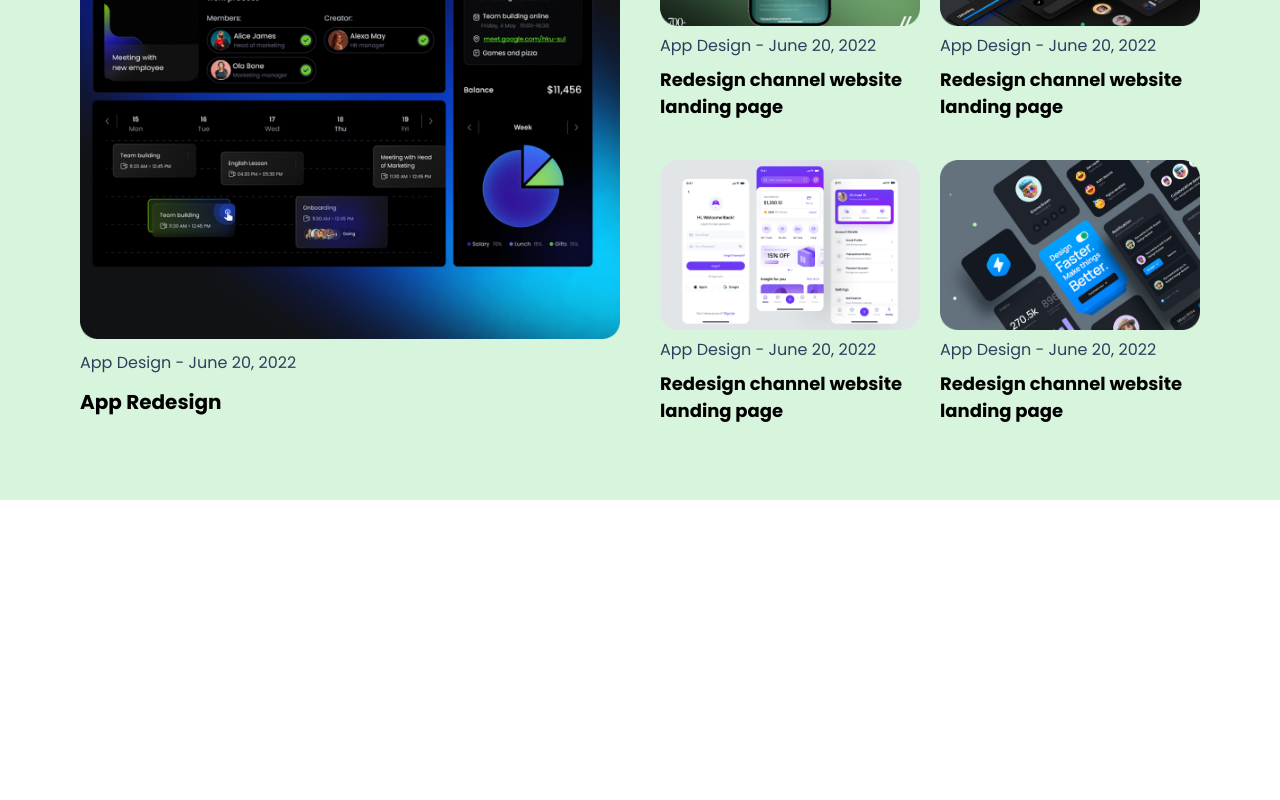
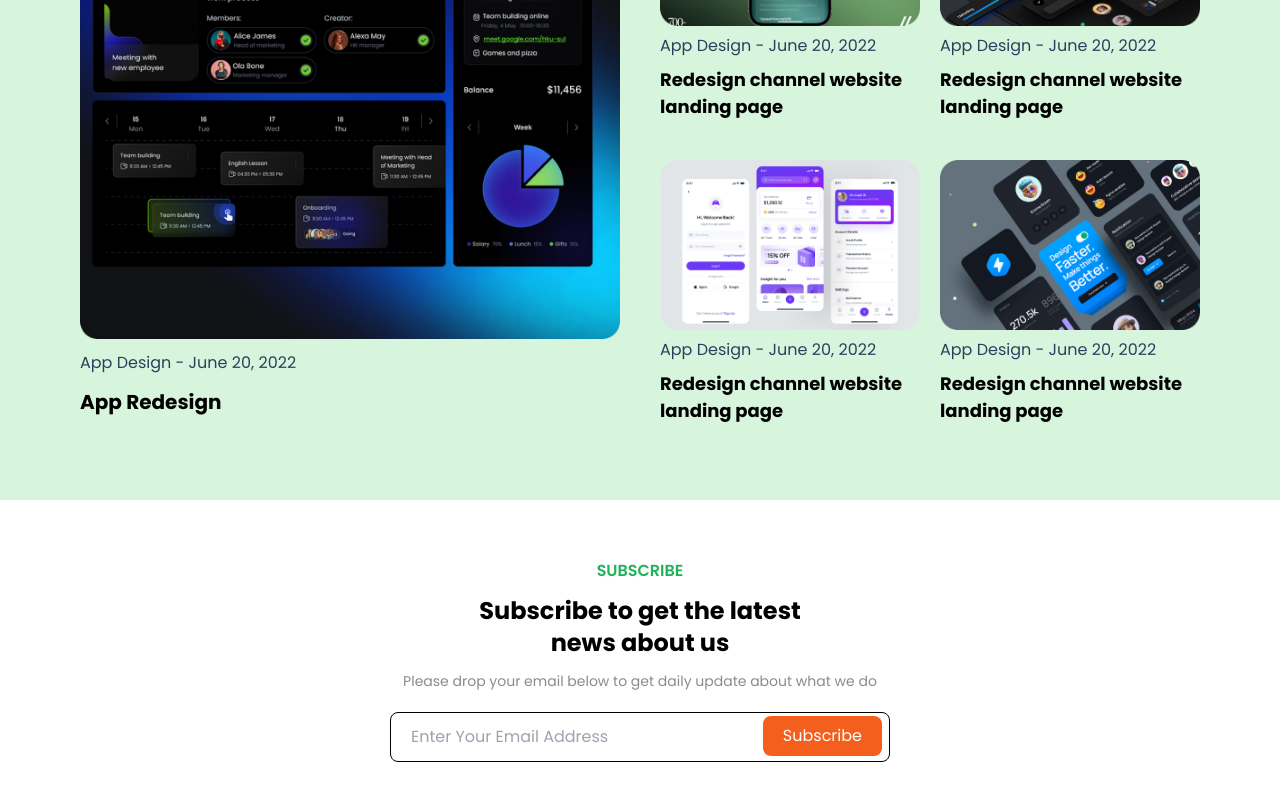
Before and after one commit to mdsajalali/web-design-agency, a Next.js app: page / in a window 1280 px wide. Shown: the part 2101-2901 px from the top of the page. Before the commit the page ends 2601 px from the top, so only its background shows below. Built offline with nearby package versions, Linux system fonts and the light colour scheme.

Commit message:
subscribe section added

```diff
--- a/src/app/page.js
+++ b/src/app/page.js
@@ -2,6 +2,7 @@ import Brands from "@/components/Brands";
 import FeaturedProject from "@/components/FeaturedProject";
 import Hero from "@/components/Hero";
 import Navbar from "@/components/Navbar";
+import Subscribe from "@/components/Subscribe";
 import WorkList from "@/components/WorkList";
 
 const page = () => {
@@ -14,6 +15,7 @@ const page = () => {
       </div>
       <WorkList />
       <FeaturedProject />
+      <Subscribe />
     </div>
   );
 };
--- a/src/components/Subscribe.jsx
+++ b/src/components/Subscribe.jsx
@@ -1,9 +1,27 @@
-import React from 'react'
-
 const Subscribe = () => {
   return (
-    <div>Subscribe</div>
-  )
-}
+    <div className="min-h-[40vh] flex flex-col items-center justify-center ">
+      <div className="text-center">
+        <h1 className="text-[#20B15A] font-semibold">SUBSCRIBE</h1>
+        <h2 className="my-3 font-bold text-2xl">
+          Subscribe to get the latest <br /> news about us
+        </h2>
+        <p className="text-[#8B8B8B] mb-5 text-[14px]">
+          Please drop your email below to get daily update about what we do
+        </p>
+        <div className="relative  ">
+          <input
+            className="border border-black px-5 py-3 outline-none w-[300px] md:w-[500px] rounded-lg"
+            type="text"
+            placeholder="Enter Your Email Address"
+          />
+          <button className="bg-[#F55F1D] px-5 py-2 rounded-lg text-white absolute  right-2  top-16 md:top-1 mr-7 md:mr-0">
+            Subscribe
+          </button>
+        </div>
+      </div>
+    </div>
+  );
+};
 
-export default Subscribe
+export default Subscribe;
```
